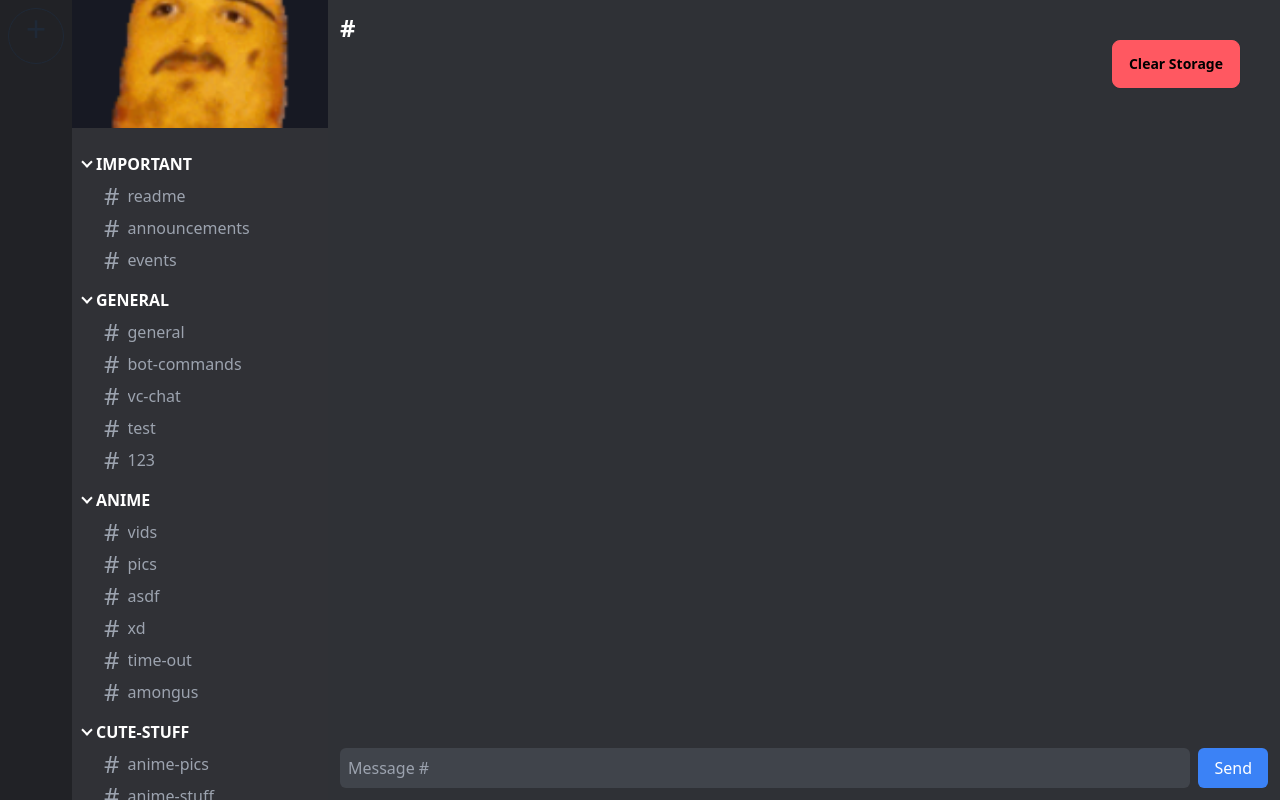
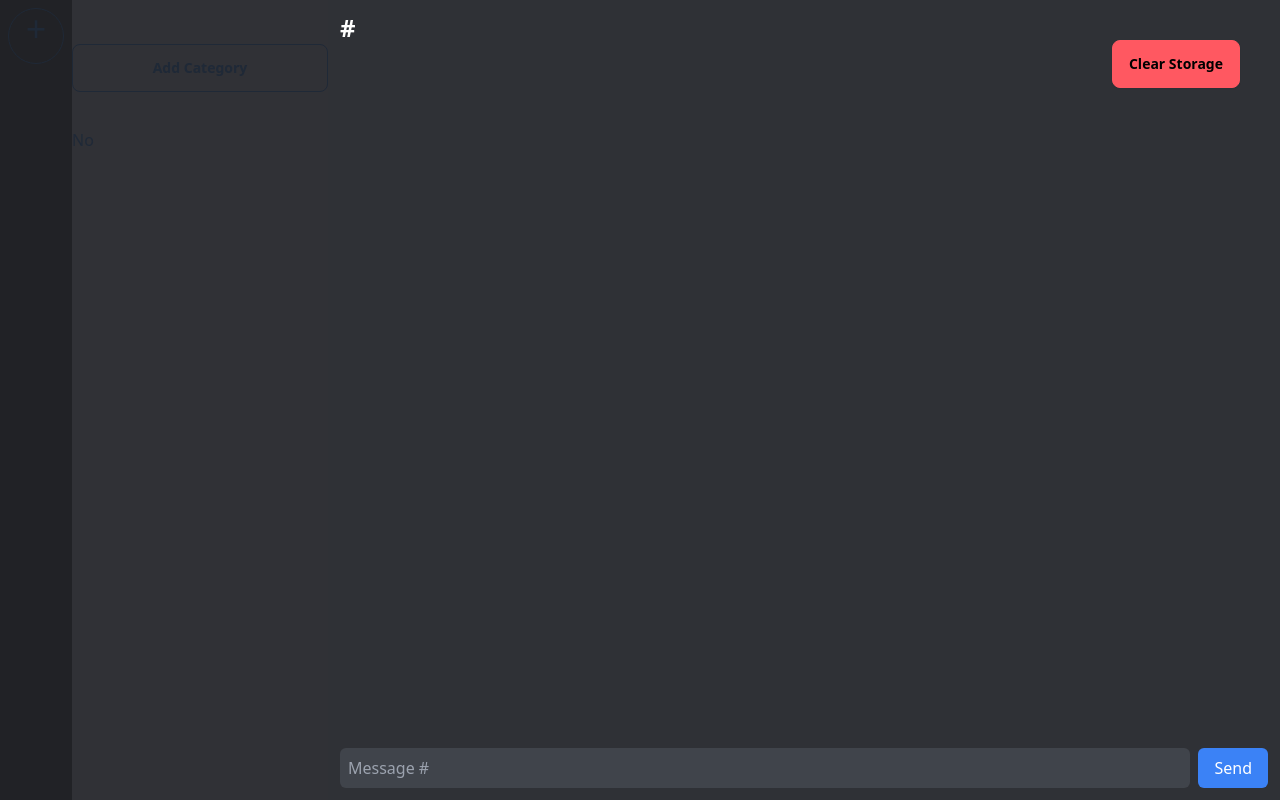
Before and after one commit to hopgrab/Discord-Offline-Proj, a React (Vite) app: page / in a window 1280 px wide. Built offline with nearby package versions, Linux system fonts and the light colour scheme.

Commit message:
bro im gonna commit this (meron pang kulang to but this has some big changes like add server and category)

```diff
--- a/src/App.jsx
+++ b/src/App.jsx
@@ -3,21 +3,17 @@ import Channels from './components/Channels';
 import ChatRoom from './components/ChatRoom';
 import ClearStorage from './components/ClearStorage.jsx';
 import { useDiscordStore } from './discordStore.js';
+import { useState } from 'react';
 
 export default function App() {
   const currentChannel = useDiscordStore((state) => state.currentChannel);
-  const currentServer = useDiscordStore((state) => state.currentServer);
-  const setCurrentServer = useDiscordStore((state) => state.setCurrentServer);
   const setCurrentChannel = useDiscordStore((state) => state.setCurrentCh);
 
   return (
     <>
       <div className="flex h-screen w-screen">
-        <Servers setCurrentServer={setCurrentServer} />
-        <Channels
-          setCurrentChannel={setCurrentChannel}
-          currentServer={currentServer}
-        />
+        <Servers />
+        <Channels setCurrentChannel={setCurrentChannel} />
         <ChatRoom currentChannel={currentChannel} />
       </div>
       <ClearStorage />
--- a/src/components/Category.jsx
+++ b/src/components/Category.jsx
@@ -1,21 +1,39 @@
 import React from 'react';
 import { useState } from 'react';
+import { useDiscordStore } from '../discordStore';
+import Modal from './Modal.jsx';
+
+function AddChannel() {
+  const addChannel = useDiscordStore((state) => state.addChannel);
+
+  return (
+    <Modal
+      buttonName="Add Channel"
+      header="Add Channel"
+      onSubmit={addChannel}
+      id="add-channel"
+    >
+      <button
+        onClick={() => document.getElementById('add-channel').showModal()}
+        className="h-full"
+      >
+        +
+      </button>
+    </Modal>
+  );
+}
 
 export default function Category({ title, tabChannels, setCurrentChannel }) {
-  const [isTabOpen, setTabOpen] = useState(true);
-
   return (
     <div className="pl-4 collapse gap-2">
       <input type="checkbox" defaultChecked className="h-5 min-h-5" />
-      <button
-        onClick={() => setTabOpen(!isTabOpen)}
-        className="w-full text-left text-white font-bold uppercase collapse-title p-0 min-h-5 h-5 flex"
-      >
+      <div className="w-full text-left text-white font-bold uppercase collapse-title p-0 min-h-5 h-5 flex ">
         <p className="translate-x-[-5px] translate-y-[-4px]">
           <i className="arrow down size-2"></i>
         </p>
-        <p>{title}</p>
-      </button>
+        <p className="grow">{title}</p>
+        <AddChannel />
+      </div>
       <div className="collapse-content pl-4 !pb-0 pr-0">
         {tabChannels.map((channel, index) => (
           <button
--- a/src/components/Channels.jsx
+++ b/src/components/Channels.jsx
@@ -1,8 +1,31 @@
 import React from 'react';
 import Category from './Category';
-import { images } from '../assets/images.jsx';
+import { useDiscordStore } from '../discordStore.js';
+import Modal from './Modal.jsx';
 
-export default function Channels({ setCurrentChannel, currentServer }) {
+function AddCategory() {
+  const addCategory = useDiscordStore((state) => state.addCategory);
+
+  return (
+    <Modal
+      buttonName="Add Category"
+      header="Add Category"
+      onSubmit={addCategory}
+      id="add-category"
+    >
+      <button
+        className="btn btn-outline"
+        onClick={() => document.getElementById('add-category').showModal()}
+      >
+        Add Category
+      </button>
+    </Modal>
+  );
+}
+export default function Channels({ setCurrentChannel }) {
+  const servers = useDiscordStore((state) => state.servers);
+  const currentServer = useDiscordStore((state) => state.currentServer);
+
   const serverChannels = {
     // SERVER 1 Channels
     0: {
@@ -58,20 +81,25 @@ export default function Channels({ setCurrentChannel, currentServer }) {
 
   return (
     <div className="bg-[#303136] w-64 flex flex-col gap-3 overflow-auto">
-      <img
-        src={images[currentServer]}
-        alt="Top Image"
-        className="w-full h-32 object-cover"
-      />
+      <div className="p-4">
+        <h1 className="text-white text-2xl font-extrabold">
+          {servers.length != 0 && servers[currentServer].name}
+        </h1>
+      </div>
+      <AddCategory />
       <div className="flex flex-col gap-3 py-3">
-        {Object.entries(currentServerChannels).map(([title, channels]) => (
-          <Category
-            key={title}
-            title={title}
-            tabChannels={channels}
-            setCurrentChannel={setCurrentChannel}
-          />
-        ))}
+        {servers[currentServer] && servers[currentServer].categories ? (
+          servers[currentServer].categories.map((category, index) => (
+            <Category
+              key={index}
+              title={category.name}
+              tabChannels={category.channels}
+              setCurrentChannel={setCurrentChannel}
+            />
+          ))
+        ) : (
+          <div>No</div>
+        )}
       </div>
     </div>
   );
--- a/src/components/ChatRoom.jsx
+++ b/src/components/ChatRoom.jsx
@@ -6,7 +6,6 @@ export default function ChatRoom({ currentChannel, currentServer }) {
   const [messageInput, setMessage] = useState('');
   const messages = useDiscordStore((state) => state.messages);
   const addMessage = useDiscordStore((state) => state.addMessage);
-  console.log(messages);
 
   const handleSendMessage = () => {
     if (messageInput.trim()) {
--- a/src/components/ClearStorage.jsx
+++ b/src/components/ClearStorage.jsx
@@ -5,7 +5,9 @@ export default function ClearStorage() {
   return (
     <button
       className="btn btn-error fixed top-10 right-10"
-      onClick={() => useDiscordStore.persist.clearStorage()}
+      onClick={() => {
+        useDiscordStore.persist.clearStorage();
+      }}
     >
       Clear Storage
     </button>
--- a/src/components/Servers.jsx
+++ b/src/components/Servers.jsx
@@ -3,76 +3,53 @@ import { useDiscordStore } from '../discordStore.js';
 import Modal from './Modal.jsx';
 
 function AddServerIcon() {
-  const [messageInput, setMessageInput] = useState('');
   const addServer = useDiscordStore((state) => state.addServer);
-
-  const handleAddServer = () => {
-    if (messageInput.trim()) {
-      addServer(messageInput);
-    }
-    setMessageInput('');
-  };
+  const servers = useDiscordStore((state) => state.servers);
+  const setCurrentServer = useDiscordStore((state) => state.setCurrentServer);
 
   return (
-    <div>
+    <Modal
+      buttonName="Add Server"
+      header="Add Server"
+      onSubmit={addServer}
+      otherFunctions={() => setCurrentServer(servers.length)}
+      id="add-server"
+    >
       <button
         className="btn btn-circle btn-outline text-4xl size-14"
-        onClick={() => document.getElementById('my_modal_3').showModal()}
+        onClick={() => document.getElementById('add-server').showModal()}
       >
         <span className="h-full font-light">+</span>
       </button>
-      <Modal>
-        <div className="flex flex-col items-center gap-5">
-          <h1 className="text-white text-3xl font-bold">Add Server</h1>
-          <form
-            className="p-3 flex items-center justify-center gap-3"
-            method="dialog"
-          >
-            <input
-              type="text"
-              value={messageInput}
-              onChange={(e) => setMessageInput(e.target.value)}
-              placeholder="Type here"
-              className="input input-bordered w-full max-w-xs"
-            />
-            <button
-              className="btn btn-outline btn-info modal-action m-0"
-              onClick={handleAddServer}
-            >
-              Add Server
-            </button>
-          </form>
-        </div>
     </Modal>
-    </div>
   );
 }
 
-export default function Servers({ setCurrentServer }) {
+export default function Servers({}) {
+  const setCurrentServer = useDiscordStore((state) => state.setCurrentServer);
+
   const servers = useDiscordStore((state) => state.servers);
-
   return (
     <div className="bg-[#212226] max-w-18 p-2 gap-3 flex flex-col">
-      {servers.map((server, index) => (
+      {servers.length != 0 &&
+        servers.map((server, index) => (
           <div
-          key={index}
+            key={server.id || index}
             className="dropdown dropdown-hover dropdown-right dropdown-center"
           >
             <button
               className="size-14 bg-gray-600 flex items-center justify-center rounded-full"
-            onClick={() => setCurrentServer(index)} //-test
+              onClick={() => setCurrentServer(server.id)} //-test
             >
               <div className="avatar">
-              <div className="h-full rounded-badge hover:rounded-2xl transition-all duration-200">
-                <img src={server.image} />
-              </div>
+                <div className="h-full rounded-badge hover:rounded-2xl transition-all duration-200"></div>
               </div>
             </button>
             <div
               tabIndex={0}
               className="dropdown-content rounded-lg z-[1] p-2 shadow translate-x-2 max-w-48 whitespace-pre bg-black text-white"
             >
-            <div className="w-full">{server}</div>
+              <div className="w-full">{server.name}</div>
             </div>
           </div>
         ))}
--- a/src/discordStore.js
+++ b/src/discordStore.js
@@ -8,6 +8,53 @@ export const useDiscordStore = create(
       currentServer: 0,
       currentChannel: '',
       messages: [],
+      setCurrentServer: (serverId) => {
+        set({ currentServer: serverId });
+      },
+      setCurrentChannel: (channelId) => {
+        set({ currentChannel: channelId });
+      },
+      addServer: (serverName) => {
+        set({
+          servers: [
+            ...get().servers,
+            { id: get().servers.length, name: serverName, categories: [] },
+          ],
+        });
+      },
+      addCategory: (category) =>
+        set({
+          servers: get().servers.map((server) =>
+            server.id == get().currentServer
+              ? {
+                  ...server,
+                  categories: [
+                    ...server.categories,
+                    {
+                      name: category,
+                      id: server.categories.length,
+                      channels: [],
+                    },
+                  ],
+                }
+              : server
+          ),
+        }),
+      addChannel: (serverId, categoryId, channel) =>
+        set({
+          servers: get().servers.map((server) =>
+            server.id === serverId
+              ? {
+                  ...server,
+                  categories: server.categories.map((cat) =>
+                    cat.id === categoryId
+                      ? { ...cat, channels: [...cat.channels, channel] }
+                      : cat
+                  ),
+                }
+              : server
+          ),
+        }),
       addMessage: (serverId, channelId, message) =>
         set({
           servers: get().servers.map((server) =>
@@ -26,17 +73,6 @@ export const useDiscordStore = create(
               : server
           ),
         }),
-      setCurrentServer: (serverId) => {
-        set({ currentServer: serverId });
-      },
-      setCurrentChannel: (channelId) => {
-        set({ currentChannel: channelId });
-      },
-      addServer: (serverName) => {
-        set({
-          servers: [...get().servers, serverName],
-        });
-      },
     }),
     { name: 'messages', storage: createJSONStorage(() => sessionStorage) }
   )
--- a/src/index.css
+++ b/src/index.css
@@ -19,6 +19,10 @@
   @apply top-1/2 transform -translate-y-1/2;
 }
 
-html {
-  width: 100vw;
+.collapse-title {
+  z-index: 10;
+  pointer-events: none;
 }
+.collapse-title button {
+  pointer-events: all;
+}
```
Also changed, not shown: src/components/Modal.jsx (+42 -2 lines). Lines whose indentation alone changed are shown as unchanged.
